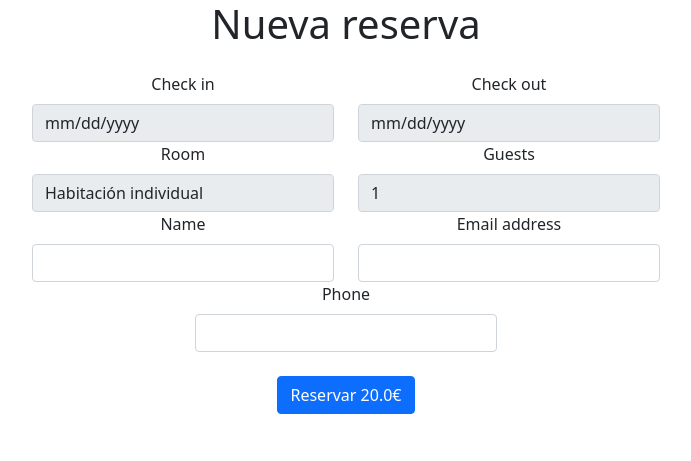
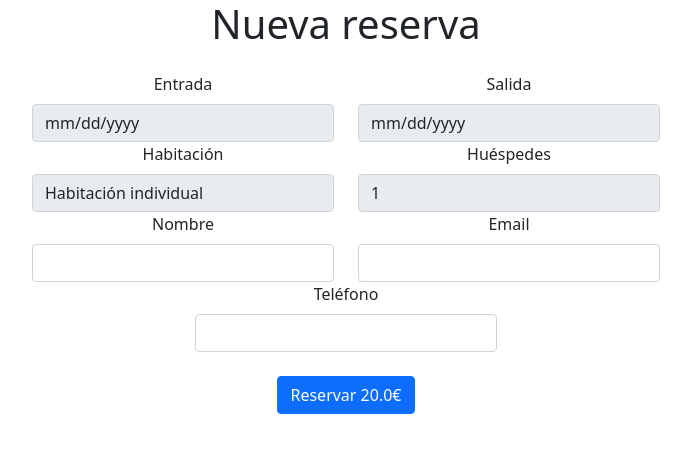
Before and after one commit to jsan-95/booking_challenge, a Django app: a page that uses chapp_challenge/booking/templates/booking/new.html in a window 1280 px wide. Shown: the top 461 px of the page, without its empty margins (294-985 px from the left). Run offline with Django 3.2, Linux system fonts and the light colour scheme; data comes from the database, SQL or seed files in the repository; some libraries are stand-ins or nearby versions.

Commit message:
Polishing

```diff
--- a/chapp_challenge/app/templates/home.html
+++ b/chapp_challenge/app/templates/home.html
@@ -31,7 +31,7 @@
                 <th>Salida</th>
                 <th>Noches</th>
                 <th>Precio</th>
-                <th>Locator</th>
+                <th>Localizador</th>
             </tr>
             </thead>
             <tbody>
--- a/chapp_challenge/booking/templates/booking/new.html
+++ b/chapp_challenge/booking/templates/booking/new.html
@@ -23,35 +23,35 @@
         <form method="POST">
             <div class="row justify-content-center mb-4 mt-4">
                 <div class="col-lg-6 col-sm-6">
-                    <label for="check_in" class="form-label">Check in</label>
+                    <label for="check_in" class="form-label">Entrada</label>
                     <input type="date" class="form-control" id="check_in" name="check_in" value="{{check_in}}" readonly>
                 </div>
                 <div class="col-lg-6 col-sm-6">
-                    <label for="check_out" class="form-label">Check out</label>
+                    <label for="check_out" class="form-label">Salida</label>
                     <input type="date" class="form-control" id="check_out" name="check_out" value="{{check_out}}"
                            readonly>
                 </div>
                 <div class="col-lg-6 col-sm-6">
-                    <label for="room" class="form-label">Room</label>
+                    <label for="room" class="form-label">Habitación</label>
                     <input type="number" name="room" id="room" class="form-control" value="{{room.id}}" hidden>
                     <select name="room_name" id="room_name" class="form-control" disabled>
                         <option value="{{room.id}}">{{room}}</option>
                     </select>
                 </div>
                 <div class="col-lg-6 col-sm-6">
-                    <label for="guests" class="form-label">Guests</label>
+                    <label for="guests" class="form-label">Huéspedes</label>
                     <input type="number" class="form-control" id="guests" name="guests" value="{{guests}}" readonly>
                 </div>
                 <div class="col-lg-6 col-sm-6">
-                    <label for="name" class="form-label">Name</label>
+                    <label for="name" class="form-label">Nombre</label>
                     <input type="text" class="form-control" id="name" name="name">
                 </div>
                 <div class="col-lg-6 col-sm-6">
-                    <label for="email" class="form-label">Email address</label>
+                    <label for="email" class="form-label">Email</label>
                     <input type="email" class="form-control" id="email" name="email" aria-describedby="emailHelp">
                 </div>
                 <div class="col-lg-6 col-sm-6">
-                    <label for="phone" class="form-label">Phone</label>
+                    <label for="phone" class="form-label">Teléfono</label>
                     <input type="text" class="form-control" id="phone" name="phone">
                 </div>
             </div>
--- a/chapp_challenge/chapp_challenge/settings.py
+++ b/chapp_challenge/chapp_challenge/settings.py
@@ -25,7 +25,7 @@ SECRET_KEY = 'w(d7_m()@d&f-58$dp+n^na7w5lj^0l!5g7&x%t_hrj!be0k3f'
 # SECURITY WARNING: don't run with debug turned on in production!
 DEBUG = False
 
-ALLOWED_HOSTS = ['127.0.0.1', '.herokuapp.com']
+ALLOWED_HOSTS = ['jesusanchez16.pythonanywhere.com']
 
 
 # Application definition
@@ -40,12 +40,10 @@ INSTALLED_APPS = [
     'app',
     'booking',
     'mathfilters',
-    'whitenoise.runserver_nostatic',
 ]
 
 MIDDLEWARE = [
     'django.middleware.security.SecurityMiddleware',
-    'whitenoise.middleware.WhiteNoiseMiddleware',
     'django.contrib.sessions.middleware.SessionMiddleware',
     'django.middleware.common.CommonMiddleware',
     'django.middleware.csrf.CsrfViewMiddleware',
--- a/chapp_challenge/runtime.txt
+++ /dev/null
@@ -1 +0,0 @@
-python-3.10.4
```
Also changed, not shown: chapp_challenge/booking/templates/booking/search_room.html (+5 -5 lines), 1 other file.
